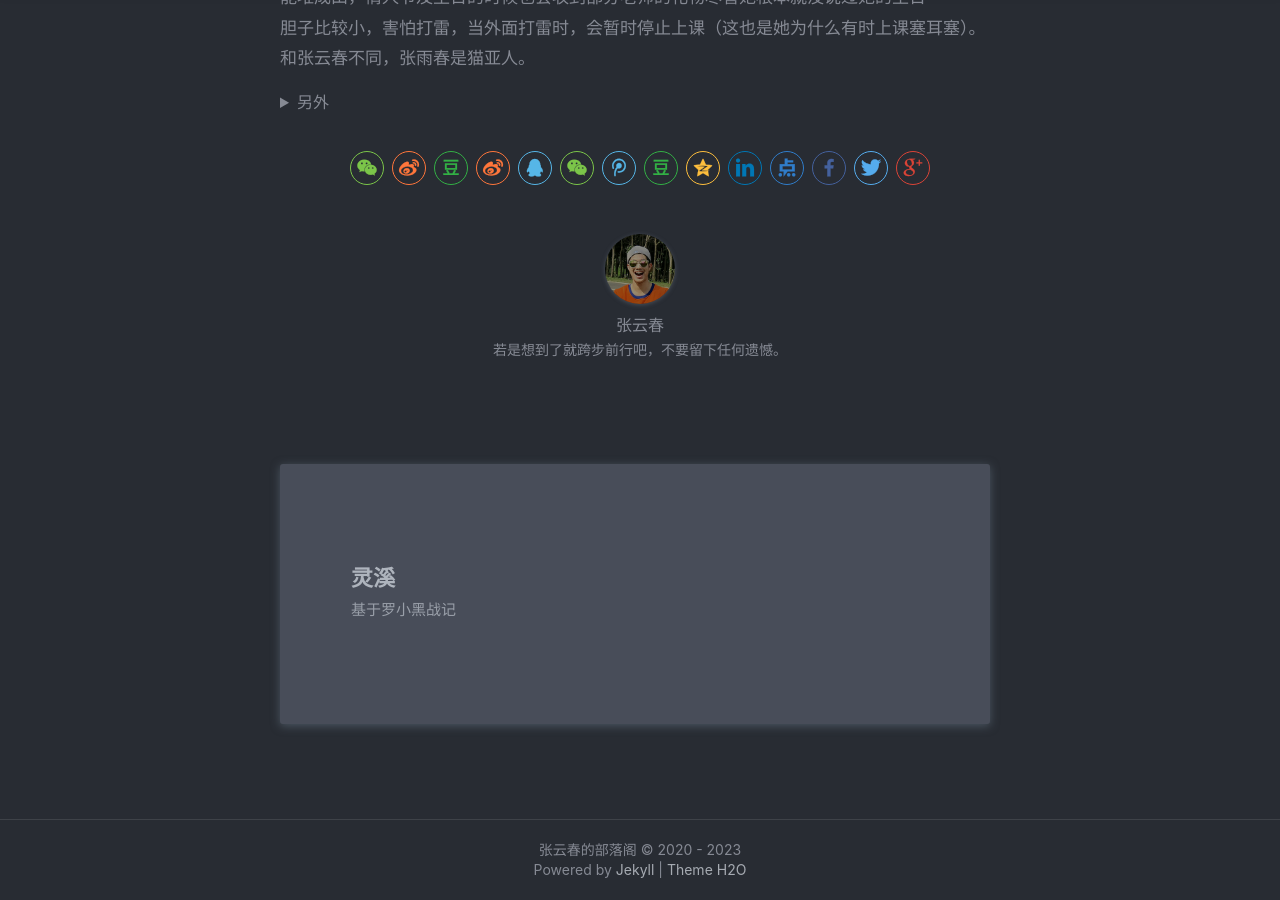
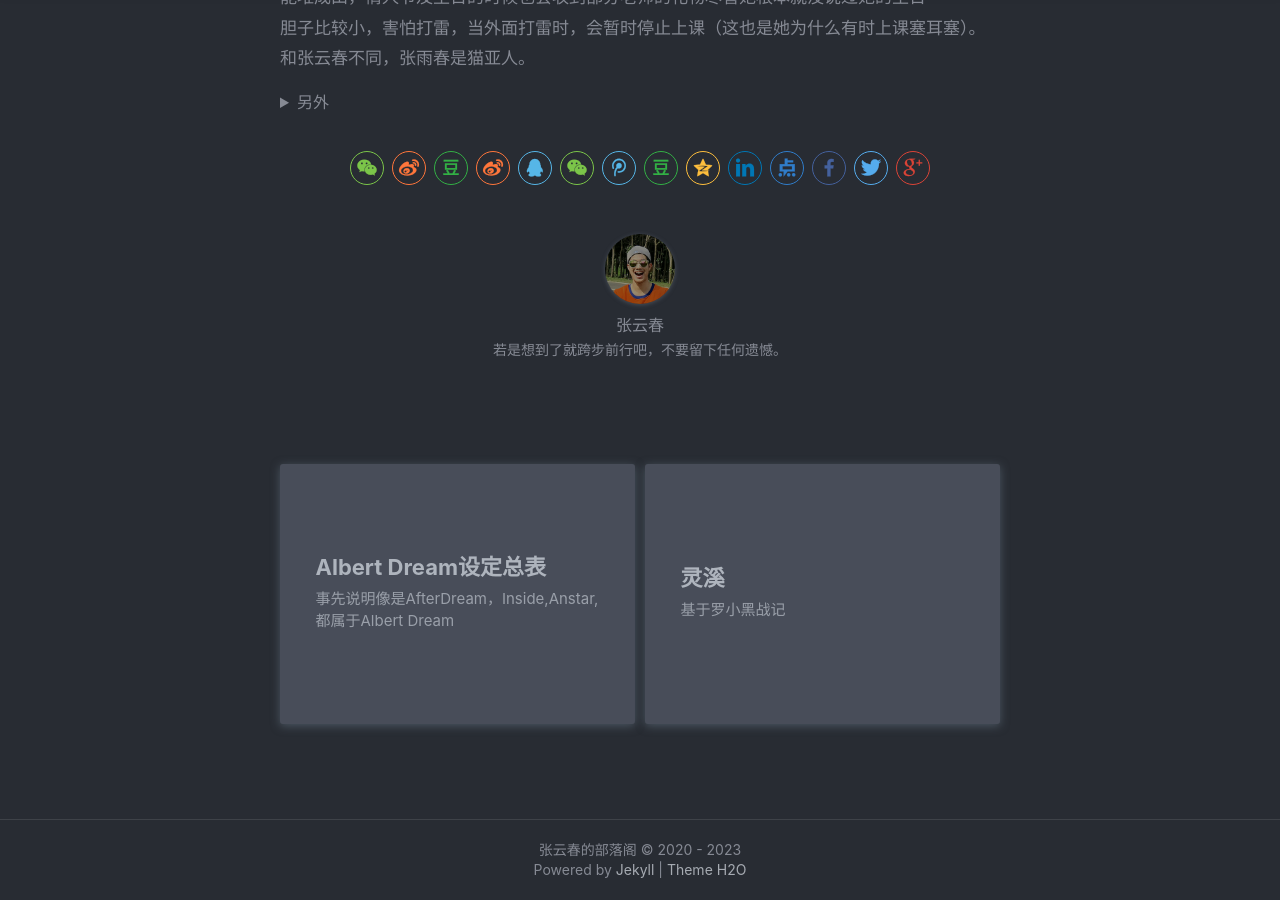
Before and after one commit to albert585/albert585.github.io, a Jekyll site: the page built from _posts/2023-6-3-hms.md, in a window 1280 px wide and 900 px high, scrolled down 2595 px. Built offline with Jekyll 4.4.1, drawn with Linux system fonts in a browser that asks for light colours; nearby versions of some CDN libraries; a style sheet for code colours, icons or effects is not loaded; some of the changed lines change nothing that is shown.

Commit message:
new file:   _posts/2023-6-22-Albert-Dream.md 	modified:   _posts/2023-6-3-hms.md

```diff
--- /dev/null
+++ b/_posts/2023-6-22-Albert-Dream.md
@@ -0,0 +1,22 @@
+---
+layout: post
+title: 'Albert Dream设定总表'
+date: 2023-06-22
+categories: OC
+tags: 世界观
+---
+# 事先说明
+像是[AfterDream](https://)，Inside,Anstar,都属于Albert Dream
+
+每个角色都有自己的编号，下面的表就是各个角色所对应的编号。后续会在网站上放上每个角色的介绍。~~但可能会非常慢~~
+
+我做这个编号只是为了自己不要忘了那些为世界观做出贡献的“人”，哪怕他(她)只是来跑龙套的。
+
+感谢那些我们互相认识的人，是他们鼓励我将世界观发展下去；同时也感谢我们互不相识的人~~比如说柴北鹦~~与为世界观提供灵感的组织~~比如寒木春华~~。
+
+我用Markdown只是因为方便~~而且专业对口~~。但事实上我对HTML一窍不通 (>[]<)
+
+受学识水平与各方面因素,这些设定肯定是没柴北鹦的好了( = ▽ =)，但我会努力的！！！！努力让这个“世界”变得更好。
+当然，我也会努力学习的！！争取成为像柴北鹦一样的人~~当然，绘画就算了。~~
+
+后面就是人物总表了，将就看看吧。
--- a/_posts/2023-6-3-hms.md
+++ b/_posts/2023-6-3-hms.md
@@ -207,3 +207,6 @@ tags: AD
 
 一共600人，分为实验班，国际班与普通班。 <br>
 目前新学期人员表还没出来，我们再等一等
+
+---
+大概就是这样吧，后面或许会再更新，我学一下柴北的结尾方式
```
